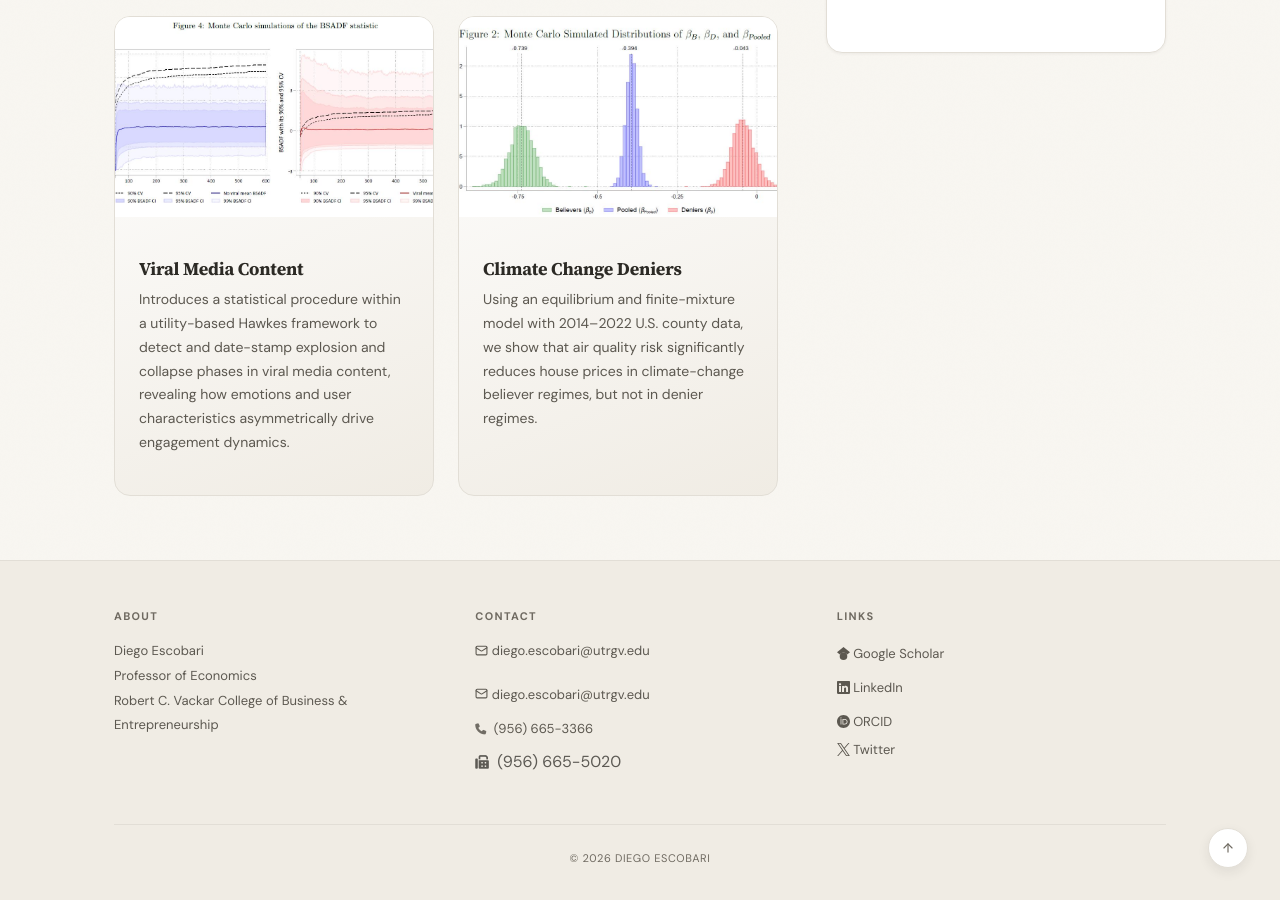
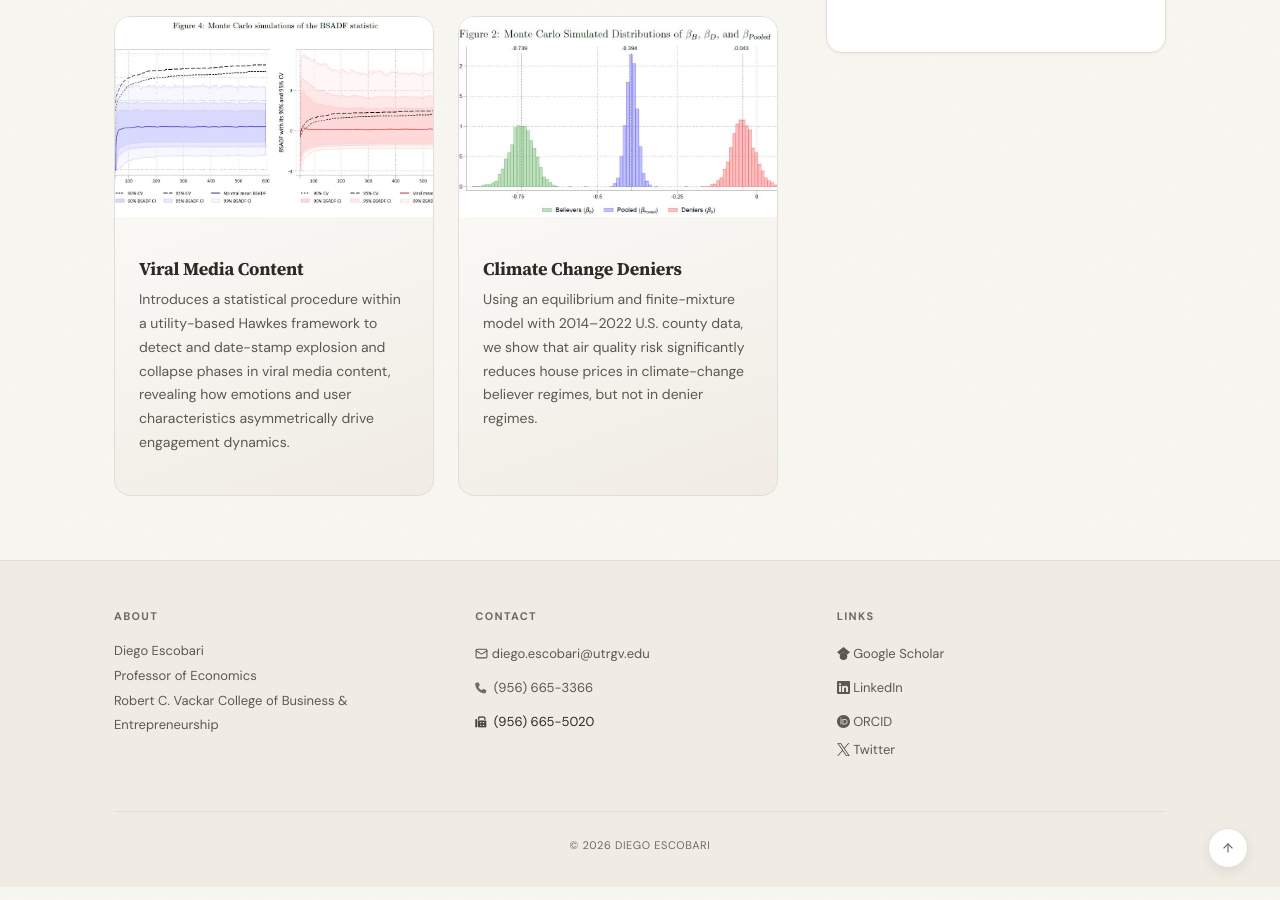
Before and after one commit to diegoescobari/diegoescobari.github.io, a Jekyll site: the page built from _pages/home.md, in a window 1280 px wide and 900 px high, scrolled down 1362 px. Built offline with Jekyll 4.4.1, drawn with Linux system fonts in a browser that asks for light colours.

Commit message:
footer.html

```diff
--- a/_includes/footer.html
+++ b/_includes/footer.html
@@ -11,13 +11,9 @@
     <div>
       <h2 class="footer-heading">Contact</h2>
       <p>
-        <a href="mailto:{{ site.email }}">{% include icon.html name="envelope" %} {{ site.email }}</a><br>
-        {% if site.links.github and site.links.github != "" %}<a href="{{ site.links.github }}">{% include icon.html name="github" %} GitHub</a><br>{% endif %}
-
 <div style="margin-bottom: 6px;"><a href="mailto:diego.escobari@utrgv.edu"><svg class="icon" aria-hidden="true" focusable="false"><use href="#icon-envelope"></use></svg> diego.escobari@utrgv.edu</a></div>
 <div style="margin-bottom: 6px;"><a href="tel:+19566653366"><i class="fa-solid fa-phone" aria-hidden="true" style="width: 1em; text-align: center; font-size: 0.85em; margin-right: 4px; opacity: 0.85;"></i> (956) 665-3366</a></div>
-<div style="opacity: 0.75;"><i class="fa-solid fa-fax" aria-hidden="true" style="width: 1em; text-align: center; font-size: 0.85em; margin-right: 4px;"></i> (956) 665-5020</div>
-
+<div><a style="pointer-events: none; cursor: default;"><i class="fa-solid fa-fax" aria-hidden="true" style="width: 1em; text-align: center; font-size: 0.85em; margin-right: 4px; opacity: 0.85;"></i> (956) 665-5020</a></div>
       </p>
     </div>
     <div>
```
